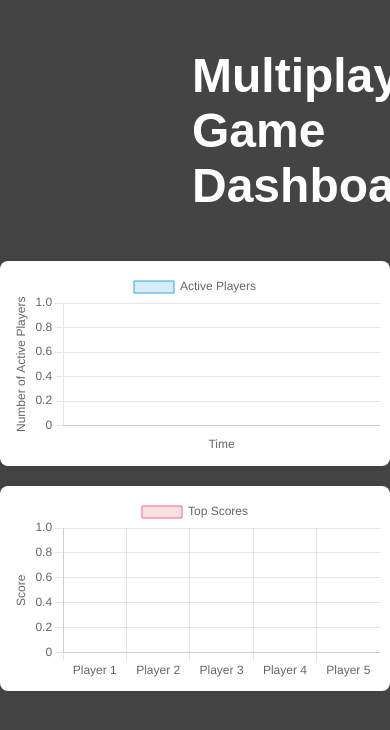
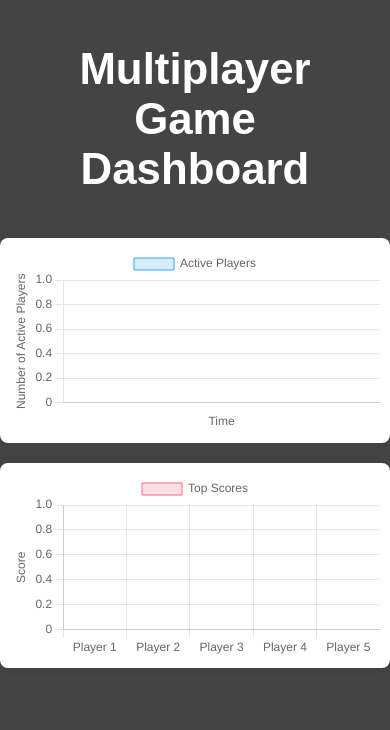
Before and after one commit to somxr/multiplayer-dashboard, a Flask app: page / in a window 390 px wide; the page is wider, and only the part inside the window is pictured. Shown: the top 730 px of that part. Run offline with Flask 3, Linux system fonts and the light colour scheme; data that the repository does not hold is empty.

Commit message:
more fixes to the h1 font size and padding for phones

```diff
--- a/static/style.css
+++ b/static/style.css
@@ -5,6 +5,10 @@
   margin: 0;
   padding: 0;
   box-sizing: border-box;
+}
+
+html {
+  font-size: calc(16px + 0.390625vw);
 }
 
 /* Body styling */
@@ -68,6 +72,8 @@
 
   /* Adjust heading font size for mobile */
   h1 {
-    font-size: 3rem;
+    font-size: 2.5rem;
+    padding-left: 0.5em;
+    padding-right: 0.5em;
   }
 }
```
